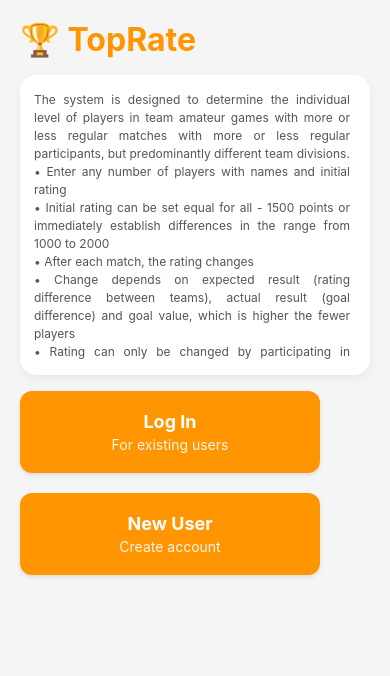
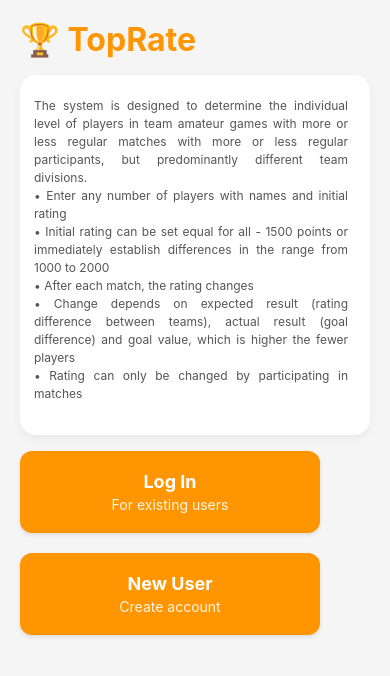
Before and after one commit to zveresch2019-ship-it/TopRate, a React Native app: screen / in a window 390 px wide. Shown: the top 676 px of the page. Built offline with nearby package versions, Linux system fonts and the light colour scheme; no server answers.

Commit message:
Increase login help height for scrollbar visibility

```diff
--- a/src/screens/LoginScreen.tsx
+++ b/src/screens/LoginScreen.tsx
@@ -540,11 +540,11 @@ const styles = StyleSheet.create({
   },
   helpContainer: {
     width: '100%',
-    height: 300,
-    maxHeight: 320,
+    height: 360,
+    maxHeight: 400,
     backgroundColor: '#FFFFFF',
     borderRadius: 16,
-    paddingVertical: 12,
+    paddingVertical: 14,
     paddingHorizontal: 14,
     shadowColor: '#000',
     shadowOffset: { width: 0, height: 4 },
@@ -658,8 +658,8 @@ const styles = StyleSheet.create({
     height: '100%',
   },
   helpScrollContent: {
-    paddingRight: 6,
-    paddingVertical: 4,
+    paddingRight: 8,
+    paddingVertical: 8,
   },
 });
 
```
